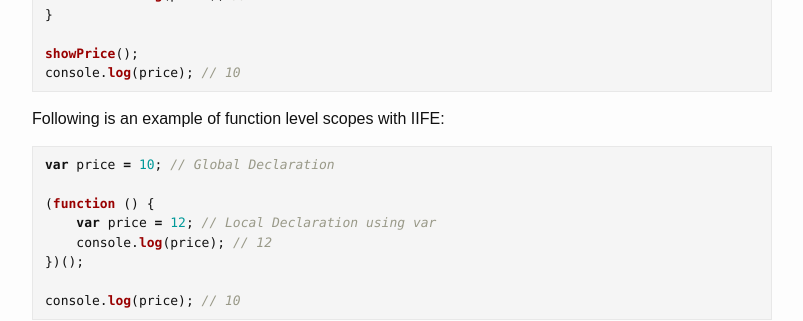
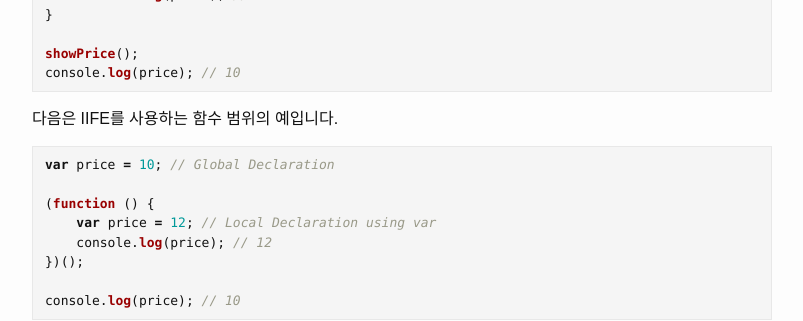
Before and after one commit to yous/whiteglass, a Jekyll site: the page built from _posts/2017-09-27-es6.md, in a window 1280 px wide. Shown: the part 452-773 px from the top of the page, without its empty margins (238-1041 px from the left). Built offline with Jekyll 4.4.1, drawn with Linux system fonts in a browser that asks for light colours.

Commit message:
added translation

```diff
--- a/_posts/2017-09-27-es6.md
+++ b/_posts/2017-09-27-es6.md
@@ -23,7 +23,8 @@ showPrice();
 console.log(price); // 10
 {% endhighlight %}
 
-Following is an example of function level scopes with IIFE:
+<!-- Following is an example of function level scopes with IIFE: -->
+다음은 IIFE를 사용하는 함수 범위의 예입니다.
 {% highlight js %}
 var price = 10; // Global Declaration
 
```
